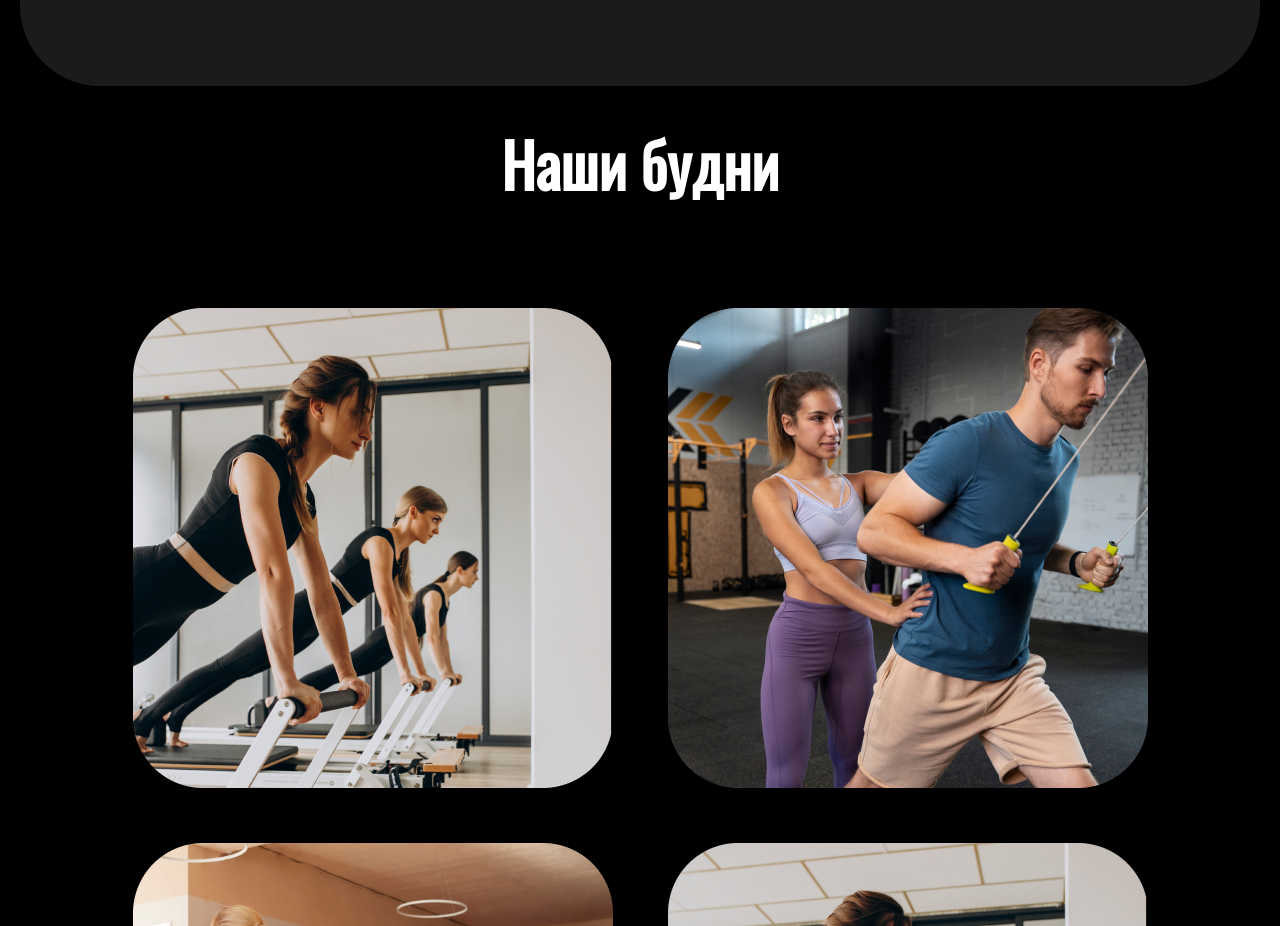
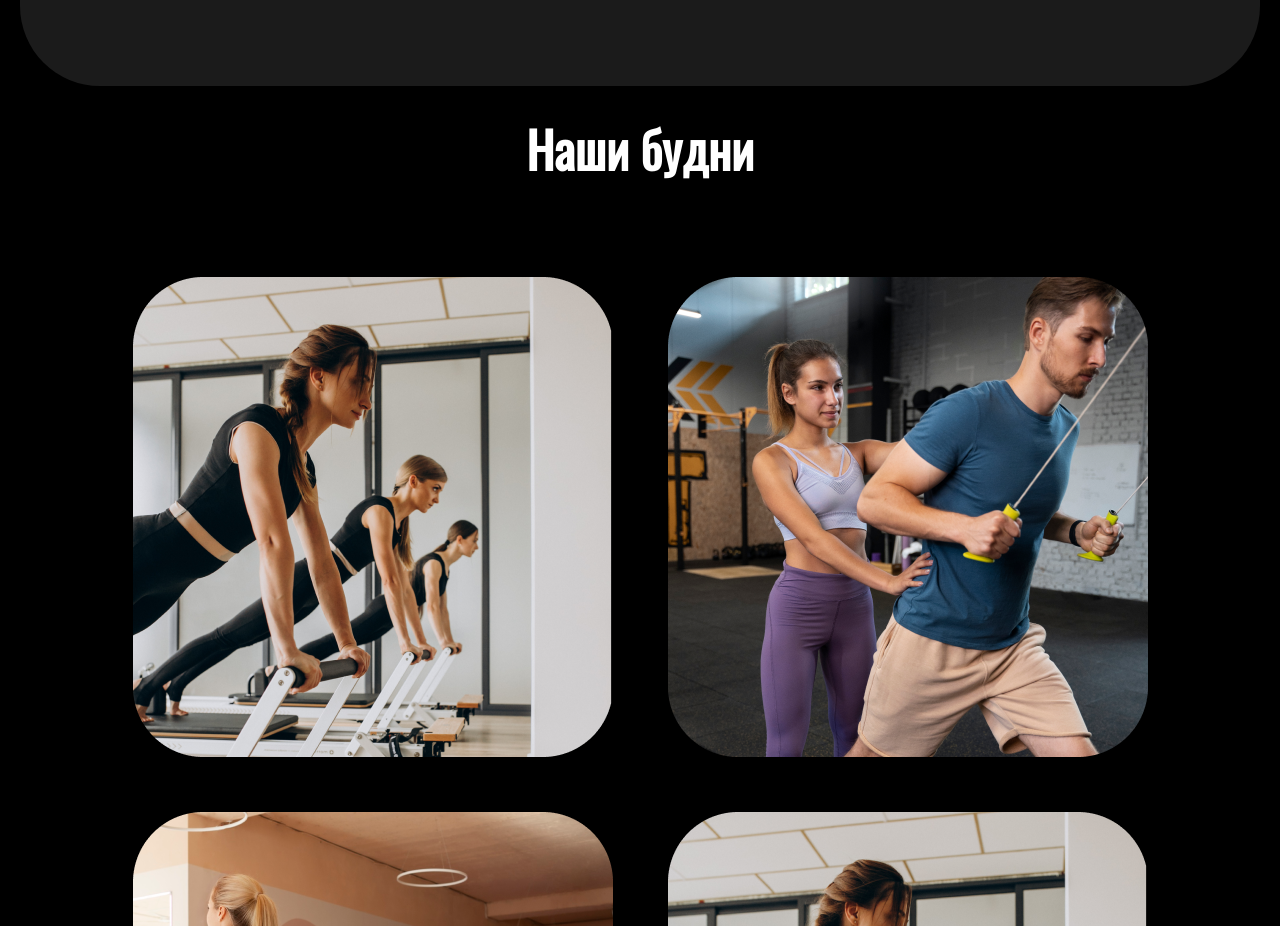
Before and after one commit to s1mple0315/fit_boxing, a React (Vite) app: page / in a window 1280 px wide. Shown: the part 11020-11946 px from the top of the page. Built offline with nearby package versions, Linux system fonts and the light colour scheme.

Commit message:
enhance HomePage styles; adjust font sizes for weekdays section to improve visibility on different screen sizes

```diff
--- a/src/pages/HomePage/HomePage.module.css
+++ b/src/pages/HomePage/HomePage.module.css
@@ -431,6 +431,11 @@
 }
 
 @media (max-width: 1440px) {
+  .weekdaysSection > h3 {
+    font-size: 50px;
+    line-height: 45px;
+  }
+
   .customTrainingHallContent {
     padding: 30px 0;
   }
@@ -633,6 +638,11 @@
 }
 
 @media (max-width: 768px) {
+  .weekdaysSection > h3 {
+    font-size: 42px;
+    line-height: 40px;
+  }
+
   .homeTitleText > h1 {
     font-size: 40px;
     line-height: 30px;
@@ -756,6 +766,11 @@
 }
 
 @media (max-width: 576px) {
+  .weekdaysSection > h3 {
+    font-size: 36px;
+    line-height: 30px;
+  }
+
   .progress {
     padding: 30px 15px;
     border-radius: 20px;
```
